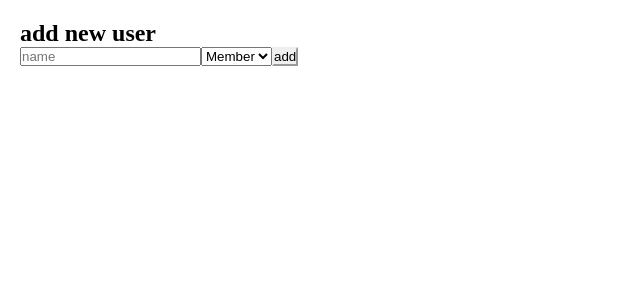
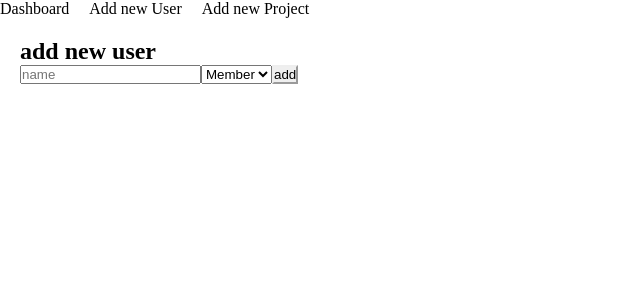
Before and after one commit to HasanKazemi/Team-Task-Management, a React (Vite) app: page /add-user in a window 1280 px wide. Shown: the top 300 px of the page, without its empty margins (0-640 px from the left). Built offline with nearby package versions, Linux system fonts and the light colour scheme.

Commit message:
add menu

```diff
--- a/src/App.tsx
+++ b/src/App.tsx
@@ -1,10 +1,11 @@
 import { Outlet } from 'react-router-dom'
 import './App.css'
+import Menu from './components/Menu'
 
 function App() {
-
   return (
     <>
+      <Menu/>
       <Outlet/>
     </>
   )
--- /dev/null
+++ b/src/components/Menu.tsx
@@ -0,0 +1,14 @@
+import React from 'react'
+import { NavLink } from 'react-router-dom'
+
+const Menu : React.FC = () => {
+  return (
+    <div style={{display:"flex",gap:"20px"}}>
+        <NavLink to="/">Dashboard</NavLink>
+        <NavLink to="/add-user">Add new User</NavLink>
+        <NavLink to="/add-project">Add new Project</NavLink>
+    </div>
+  )
+}
+
+export default Menu
```
